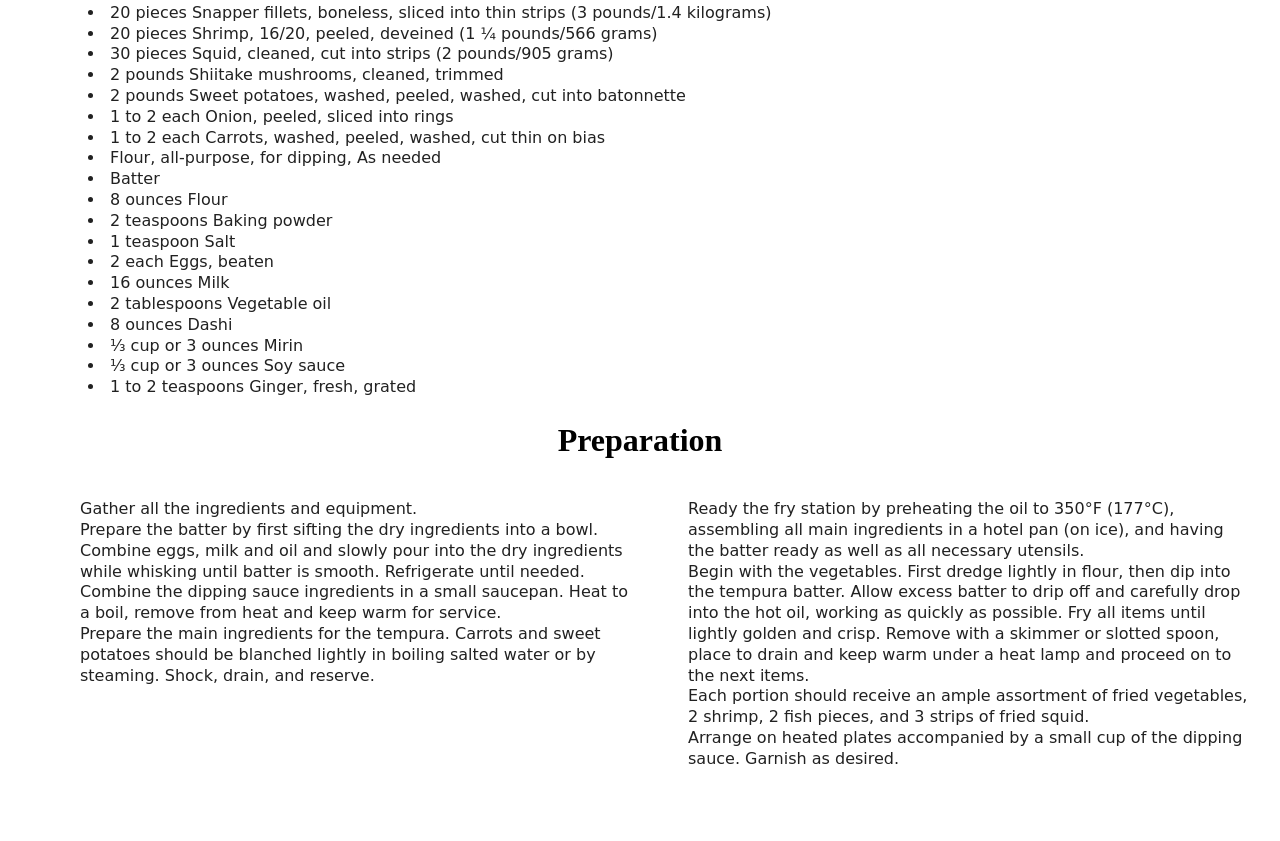
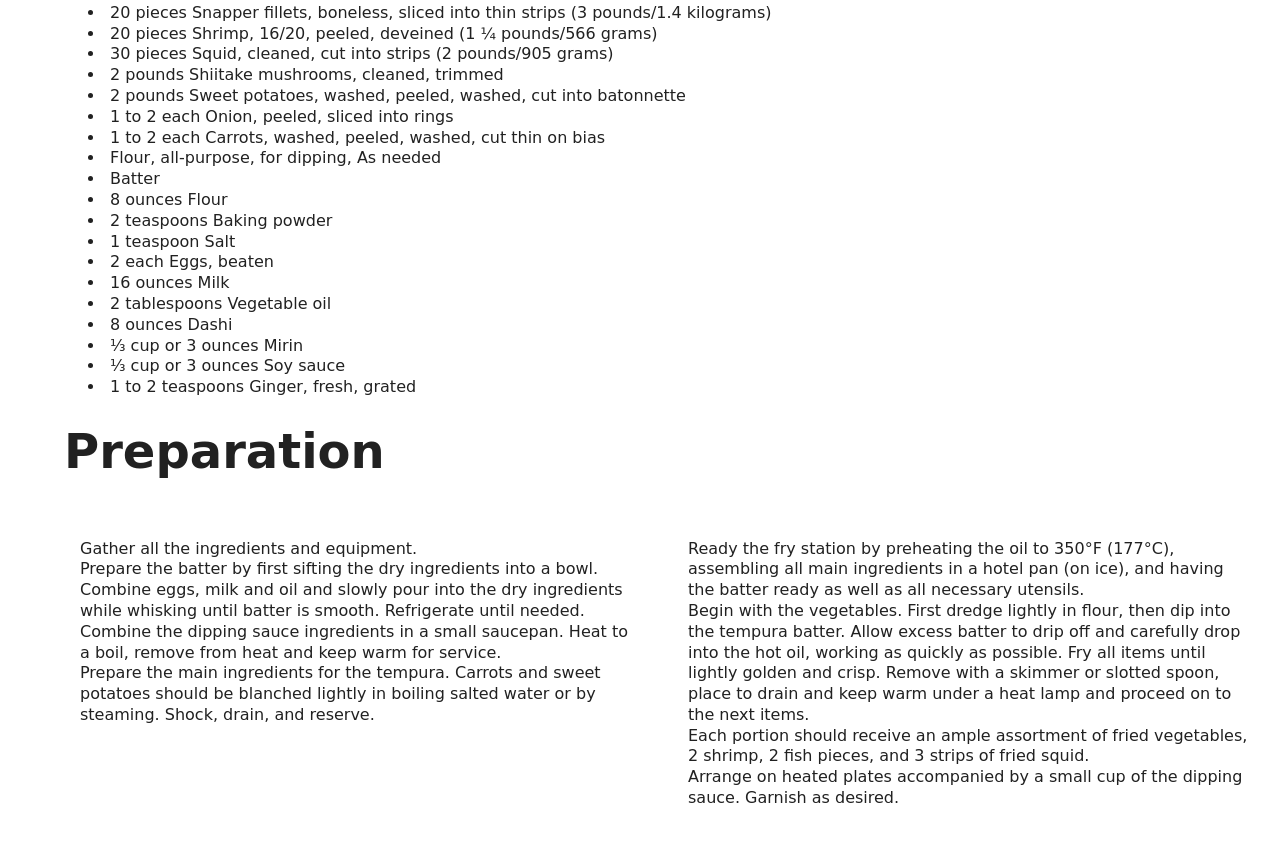
Before and after one commit to JhosethL/tempura-fried-seafood-and-vegetable-medley, a plain HTML site: page index.html in a window 1280 px wide. Shown: the part 692-1533 px from the top of the page. Before the commit the page ends 1510 px from the top, so only its background shows below. Drawn offline with nearby package versions, Linux system fonts and the light colour scheme; a web font is replaced by a local one.

Commit message:
idk anymore....
all of the adjustments i make, aren't working. i ended up changing it all back to how it was before. It will not display with github because it says i am missing the index.html file when its all in the folder. i amd very frustrated because this weekend nothing has been going well and this website is making it worse for myself.

```diff
--- a/index.html
+++ b/index.html
@@ -55,7 +55,7 @@
 
       </div>
 
-    <h1>Preparation</h1>
+    <h2>Preparation</h2>
 
 <div class="row">
     <div class="column"><p>Gather all the ingredients and equipment.<br>
```
